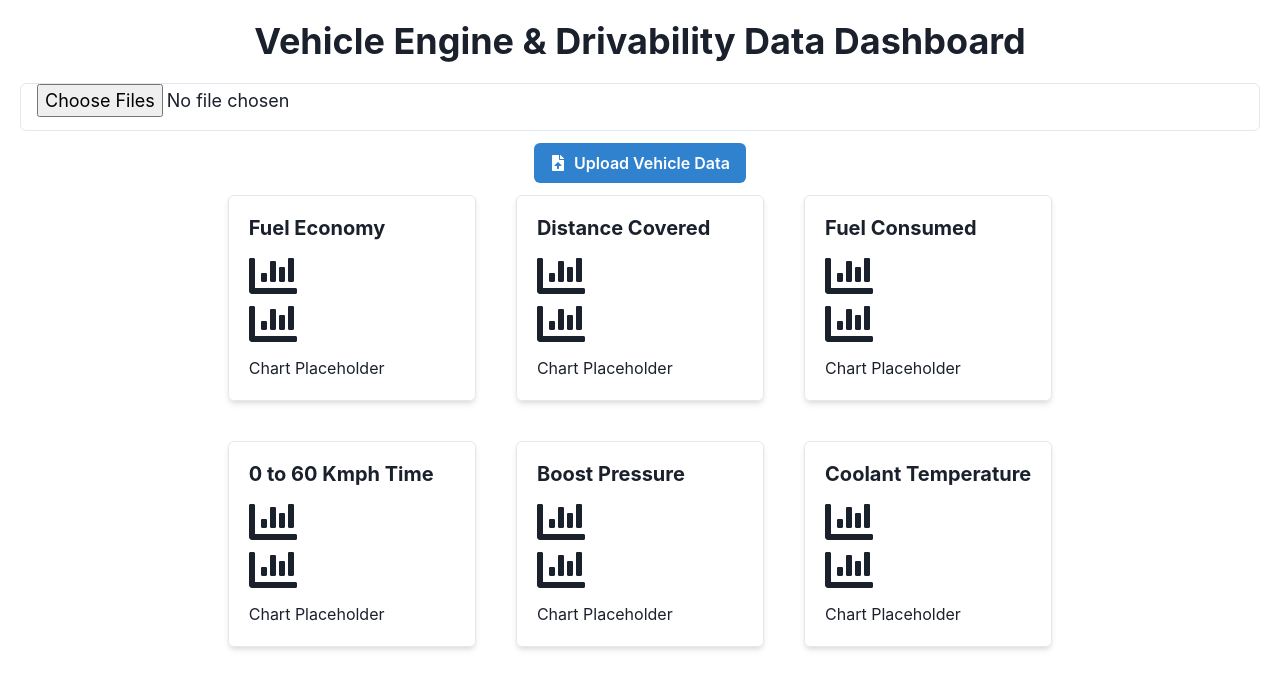
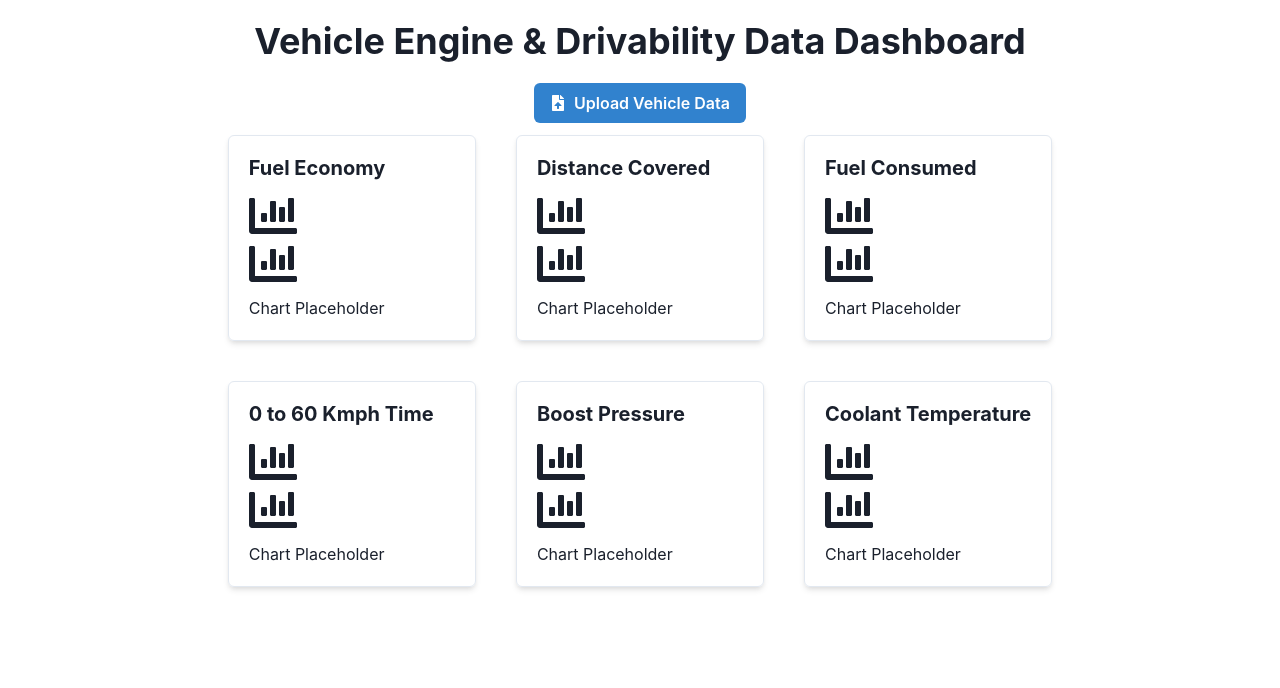
Before and after one commit to GPT-Engineer-App/dynamic-dashboard-vehicle, a React (Vite) app: page / in a window 1280 px wide. Shown: the top 688 px of the page. Built offline with nearby package versions, Linux system fonts and the light colour scheme.

Commit message:
Changed the file input to be hidden and added a button labeled "Upload Vehicle Data" that triggers the file input when clicked.
Prompt: Instead of choose files button. It should be Upload vehicle data.

```diff
--- a/src/pages/Index.jsx
+++ b/src/pages/Index.jsx
@@ -1,6 +1,6 @@
 // Complete the Index page component for Vehicle Engine & Drivability Data Analysis Dashboard
 import { Box, Flex, Heading, Input, Button, Text, VStack, SimpleGrid } from "@chakra-ui/react";
-import { useState } from "react";
+import { useState, useRef } from "react";
 
 import { FaFileUpload, FaChartBar } from "react-icons/fa";
 
@@ -8,6 +8,7 @@ const Index = () => {
   // Placeholder function to simulate file upload handling
 
   const [uploadedFileName, setUploadedFileName] = useState("");
+  const fileInputRef = useRef(null);
 
   const handleFileUpload = (event) => {
     const file = event.target.files[0];
@@ -20,8 +21,8 @@ const Index = () => {
     <Box p={5}>
       <Flex direction="column" align="center" justify="center">
         <Heading mb={5}>Vehicle Engine & Drivability Data Dashboard</Heading>
-        <Input type="file" accept=".xlsx, .xls" onChange={handleFileUpload} placeholder="Upload Excel files" size="lg" mb={3} multiple />
-        <Button leftIcon={<FaFileUpload />} colorScheme="blue" mb={3}>
+        <Input type="file" accept=".xlsx, .xls" onChange={handleFileUpload} placeholder="Upload Excel files" size="lg" mb={3} multiple style={{ display: "none" }} ref={fileInputRef} />
+        <Button leftIcon={<FaFileUpload />} colorScheme="blue" mb={3} onClick={() => fileInputRef.current.click()}>
           Upload Vehicle Data
         </Button>
         {uploadedFileName && (
```
